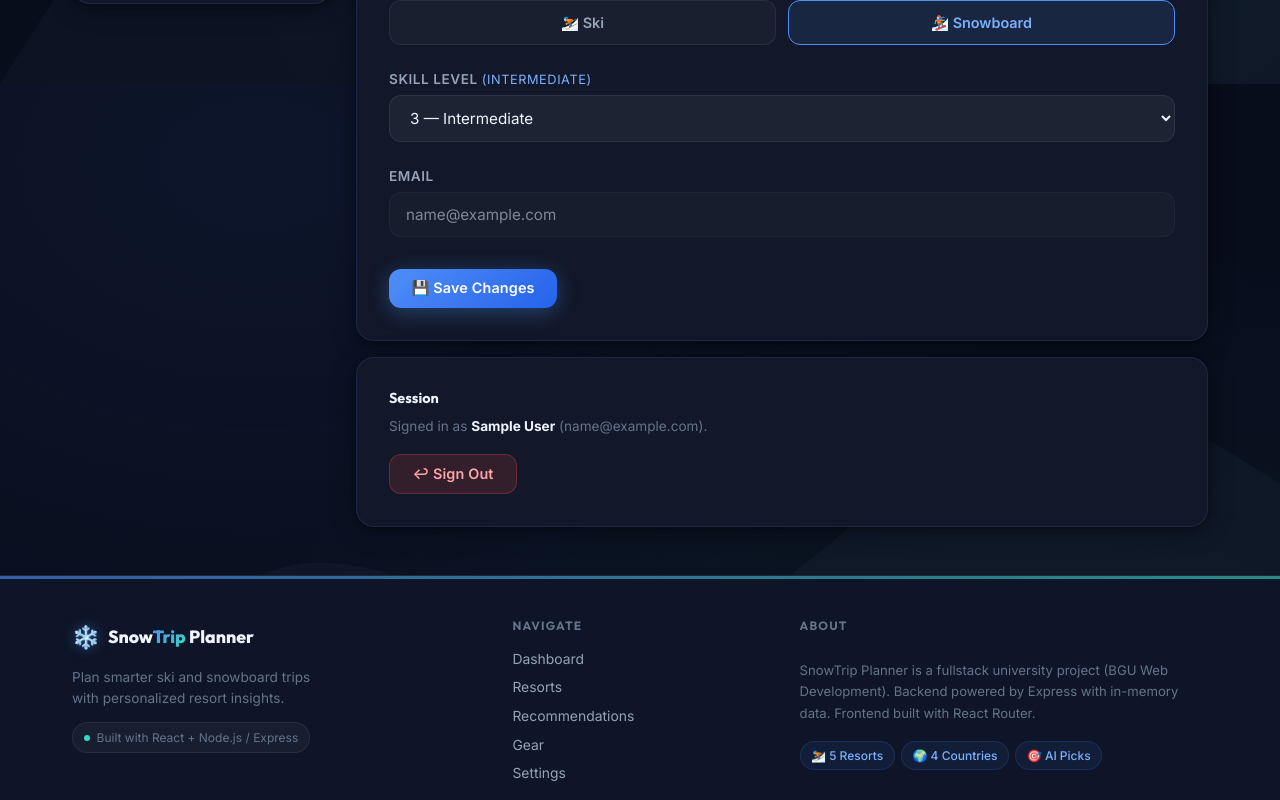
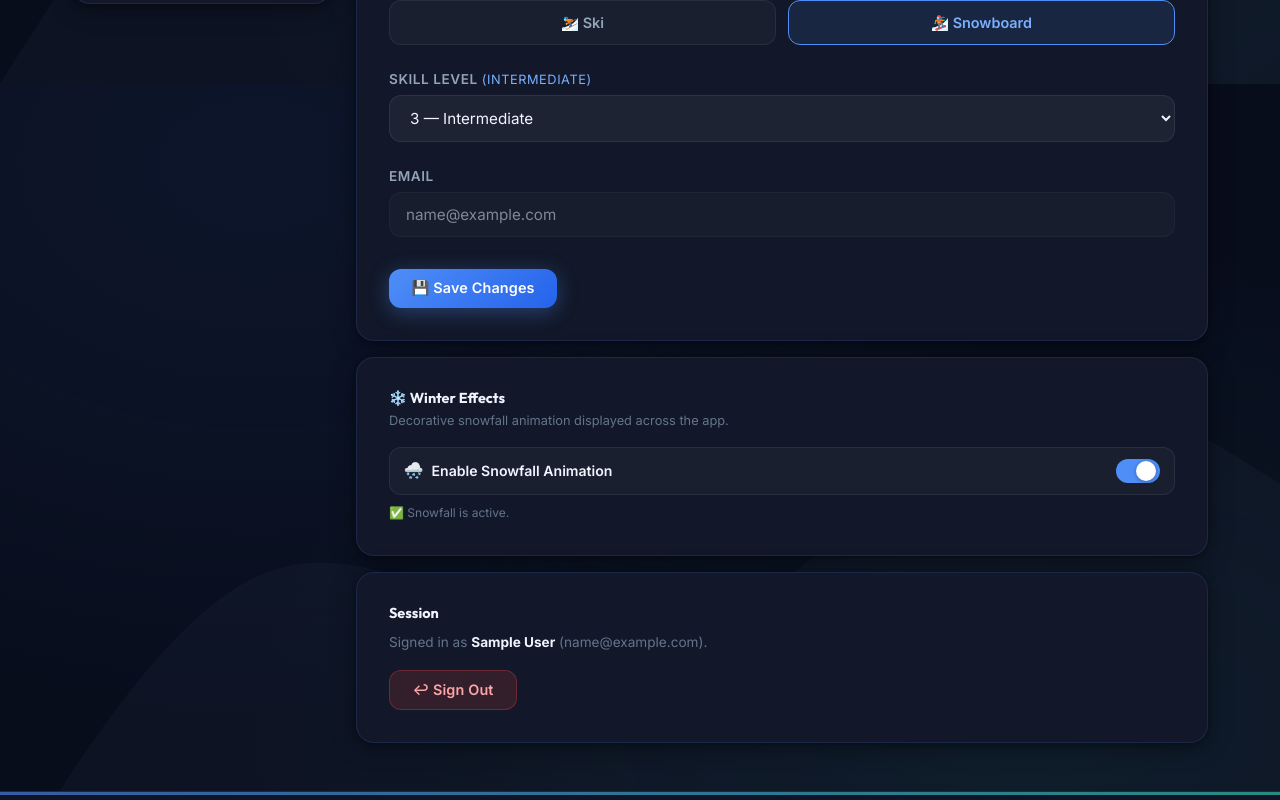
Before and after one commit to RAgassi5/SnowboardProject, a React (Create React App) app in the folder snowboard_project/client/: page /settings in a window 1280 px wide. Shown: the part 716-1516 px from the top of the page. Built offline with nearby package versions, Linux system fonts and the light colour scheme; sample sign-in values are in the browser's storage; the HTML template or start-up script is replaced by a standard one.

Commit message:
add snowfall

```diff
--- a/snowboard_project/client/package.json
+++ b/snowboard_project/client/package.json
@@ -7,6 +7,7 @@
     "react-dom": "^18.3.1",
     "react-router-dom": "^6.28.0",
     "react-scripts": "5.0.1",
+    "react-snowfall": "^2.4.0",
     "web-vitals": "^2.1.4"
   },
   "scripts": {
--- a/snowboard_project/client/src/components/Layout.jsx
+++ b/snowboard_project/client/src/components/Layout.jsx
@@ -1,16 +1,34 @@
-import React from 'react';
+import React, { useState, useEffect } from 'react';
 import { Outlet } from 'react-router-dom';
+import Snowfall from 'react-snowfall';
 import Navbar from './Navbar';
 import Footer from './Footer';
+
+// ── Snow preference helpers ───────────────────────────────────────────────────
+
+const SNOW_KEY = 'snowtrip_snow';
+
+/** Returns true if snowfall is enabled (default: true). */
+const getSnowEnabled = () => localStorage.getItem(SNOW_KEY) !== 'false';
 
 /**
  * Layout — wraps all protected pages.
  * Structure: Navbar (fixed) → <main> with top padding → <Outlet> → Footer
+ * Snowfall is mounted here once, globally, behind all UI (z-index: 1, pointer-events: none).
  *
  * The <style> tag below handles responsive rules for the Navbar
  * that can't be expressed purely in JS inline styles.
  */
 function Layout() {
+  const [snowEnabled, setSnowEnabled] = useState(getSnowEnabled);
+
+  // Listen for real-time toggle changes fired from SettingsPage
+  useEffect(() => {
+    const handler = () => setSnowEnabled(getSnowEnabled());
+    window.addEventListener('snowtrip:snow-changed', handler);
+    return () => window.removeEventListener('snowtrip:snow-changed', handler);
+  }, []);
+
   return (
     <>
       {/* Responsive overrides for Navbar */}
@@ -68,7 +86,28 @@ function Layout() {
         }
       `}</style>
 
-      <div style={{ display: 'flex', flexDirection: 'column', minHeight: '100vh' }}>
+      {/* ── Snowfall — fixed, behind all UI, non-interactive ──────────────── */}
+      {snowEnabled && (
+        <Snowfall
+          color="#d4e8ff"
+          snowflakeCount={80}
+          speed={[0.4, 1.4]}
+          wind={[-0.3, 0.8]}
+          radius={[1, 5]}
+          opacity={[0.35, 0.8]}
+          style={{
+            position: 'fixed',
+            top: 0,
+            left: 0,
+            width: '100vw',
+            height: '100vh',
+            zIndex: 1,
+            pointerEvents: 'none',
+          }}
+        />
+      )}
+
+      <div style={{ display: 'flex', flexDirection: 'column', minHeight: '100vh', position: 'relative', zIndex: 2 }}>
         <Navbar />
         <main
           style={{ flex: 1, paddingTop: 'var(--navbar-height)' }}
--- a/snowboard_project/client/src/pages/SettingsPage.jsx
+++ b/snowboard_project/client/src/pages/SettingsPage.jsx
@@ -1,6 +1,14 @@
 import React, { useState } from 'react';
 import { updateUser, getStoredUser, getStoredRole } from '../services/api';
 import ErrorMessage from '../components/ErrorMessage';
+
+// ── Snow preference helpers ───────────────────────────────────────────────────
+const SNOW_KEY = 'snowtrip_snow';
+const getSnowEnabled = () => localStorage.getItem(SNOW_KEY) !== 'false';
+const saveSnowEnabled = (val) => {
+  localStorage.setItem(SNOW_KEY, String(val));
+  window.dispatchEvent(new Event('snowtrip:snow-changed'));
+};
 
 // ── Constants ─────────────────────────────────────────────────────────────────
 const ROLE_COLORS     = { admin: '#f59e0b', manager: '#38d9c0', user: '#4f8ef7' };
@@ -20,6 +28,14 @@ const validate = ({ firstName, lastName }) => {
 function SettingsPage() {
   const user = getStoredUser();
   const role = getStoredRole();
+
+  const [snowEnabled, setSnowEnabled] = useState(getSnowEnabled);
+
+  const handleSnowToggle = () => {
+    const next = !snowEnabled;
+    setSnowEnabled(next);
+    saveSnowEnabled(next);
+  };
 
   const [form, setForm] = useState({
     firstName:  user?.firstName  ?? '',
@@ -259,6 +275,38 @@ function SettingsPage() {
             </form>
           </div>
 
+          {/* Winter Effects */}
+          <div className="card" style={{ marginTop: '1rem' }}>
+            <h3 style={{ ...styles.prefTitle, marginBottom: '0.25rem' }}>❄️ Winter Effects</h3>
+            <p style={styles.prefSub}>Decorative snowfall animation displayed across the app.</p>
+            <label htmlFor="snow-toggle" style={styles.snowToggleRow}>
+              <span style={styles.snowToggleLabel}>
+                <span style={{ fontSize: '1rem' }}>🌨️</span>
+                Enable Snowfall Animation
+              </span>
+              <span
+                id="snow-toggle"
+                role="switch"
+                aria-checked={snowEnabled}
+                tabIndex={0}
+                onClick={handleSnowToggle}
+                onKeyDown={(e) => (e.key === 'Enter' || e.key === ' ') && handleSnowToggle()}
+                style={{
+                  ...styles.toggleTrack,
+                  background: snowEnabled ? 'var(--accent-primary)' : 'rgba(255,255,255,0.1)',
+                }}
+              >
+                <span style={{
+                  ...styles.toggleThumb,
+                  transform: snowEnabled ? 'translateX(20px)' : 'translateX(2px)',
+                }} />
+              </span>
+            </label>
+            <p style={{ fontSize: '0.75rem', color: 'var(--text-muted)', marginTop: '0.5rem' }}>
+              {snowEnabled ? '✅ Snowfall is active.' : '⏸ Snowfall is paused.'}
+            </p>
+          </div>
+
           {/* Logout */}
           <div className="card" style={{ marginTop: '1rem' }}>
             <h3 style={{ ...styles.prefTitle, marginBottom: '0.5rem' }}>Session</h3>
@@ -320,6 +368,31 @@ const styles = {
   nameRow:   { display: 'flex', gap: '1rem' },
   prefTitle: { fontSize: '0.9rem', fontWeight: 700, color: 'var(--text-primary)', marginBottom: '0.25rem' },
   prefSub:   { fontSize: '0.8rem', color: 'var(--text-muted)', marginBottom: '1rem', lineHeight: 1.55 },
+  snowToggleRow: {
+    display: 'flex', alignItems: 'center', justifyContent: 'space-between',
+    gap: '1rem', cursor: 'pointer', userSelect: 'none',
+    padding: '0.65rem 0.85rem',
+    background: 'rgba(255,255,255,0.03)',
+    border: '1px solid var(--border-subtle)',
+    borderRadius: 'var(--radius-md)',
+  },
+  snowToggleLabel: {
+    display: 'flex', alignItems: 'center', gap: '0.5rem',
+    fontSize: '0.88rem', fontWeight: 600, color: 'var(--text-primary)',
+  },
+  toggleTrack: {
+    position: 'relative', display: 'inline-block',
+    width: 44, height: 24, borderRadius: 12,
+    flexShrink: 0, transition: 'background 0.2s ease',
+    cursor: 'pointer',
+  },
+  toggleThumb: {
+    position: 'absolute', top: 2,
+    width: 20, height: 20, borderRadius: '50%',
+    background: '#fff',
+    boxShadow: '0 1px 4px rgba(0,0,0,0.3)',
+    transition: 'transform 0.2s ease',
+  },
   sportToggle: { display: 'flex', gap: '0.75rem' },
   sportOpt: {
     flex: 1, textAlign: 'center', padding: '0.65rem',
```
Also changed, not shown: 1 other file (tests, documents, lock files or other folders).
